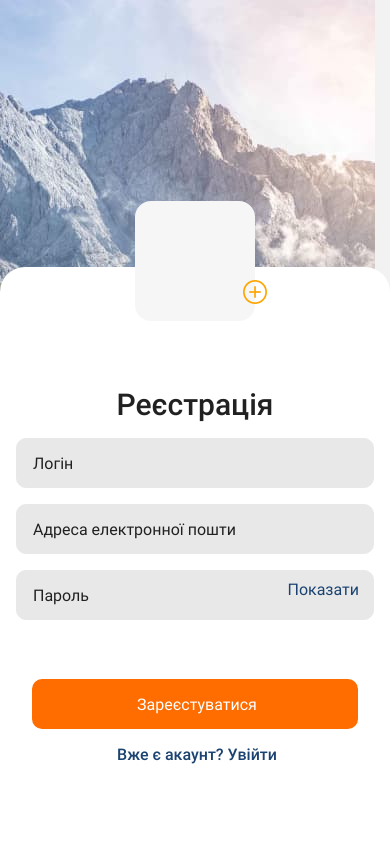
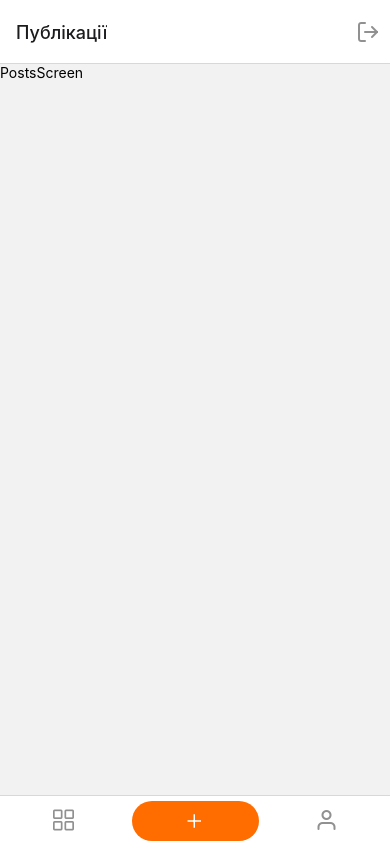
Before and after one commit to Laslold/react-native-hw, a React Native app in the folder mobile/: screen /Registration in a window 390 px wide. Built offline with nearby package versions, Linux system fonts and the light colour scheme.

Commit message:
add icon header

```diff
--- a/mobile/App.js
+++ b/mobile/App.js
@@ -6,7 +6,7 @@ import React from "react";
 import { useFonts } from "expo-font";
 
 const App = () => {
-  const isLogin = false; //true
+  const isLogin = true; //true or false
   const [fontsLoaded, fontError] = useFonts({
     mainRegular: require("./assets/fonts/Roboto-Regular.ttf"),
     mainBold: require("./assets/fonts/Roboto-Bold.ttf"),
--- a/mobile/src/Screens/private/index.js
+++ b/mobile/src/Screens/private/index.js
@@ -5,6 +5,7 @@ import { PostsScreen } from "../../components";
 import { CreatePostsScreen } from "../../components";
 import { ProfileScreen } from "../../components";
 import { AntDesign, Feather, Ionicons } from "@expo/vector-icons";
+import { TouchableOpacity } from "react-native";
 
 const MainTab = createBottomTabNavigator();
 // const options = { headerShown: true };
@@ -18,6 +19,14 @@ const PrivateRoutes = () => {
             <AntDesign name="appstore-o" size={24} color="#21212180" />
           ),
           tabBarShowLabel: false,
+          headerRight: () => (
+            <TouchableOpacity
+              style={{ marginRight: 10 }}
+              onPress={() => console.log("Hey im centered")}
+            >
+              <Feather name="log-out" size={24} color="#21212180" />
+            </TouchableOpacity>
+          ),
         }}
         name="Публікації"
         component={PostsScreen}
@@ -34,6 +43,14 @@ const PrivateRoutes = () => {
           tabBarShowLabel: false,
           tabBarIcon: ({ color, size }) => (
             <Ionicons name="add" size={24} color="#ffffff" />
+          ),
+          headerLeft: () => (
+            <TouchableOpacity
+              style={{ marginLeft: 10 }}
+              onPress={() => console.log("Hey im left")}
+            >
+              <Feather name="arrow-left" size={24} color="#21212180" />
+            </TouchableOpacity>
           ),
         }}
         name="Створити публікацію"
--- a/mobile/src/components/LoginScreen/LoginScreen.jsx
+++ b/mobile/src/components/LoginScreen/LoginScreen.jsx
@@ -1,4 +1,4 @@
-import React, { useState } from "react";
+import React, { useState, useCallback } from "react";
 import {
   View,
   StyleSheet,
@@ -19,29 +19,47 @@ const initialState = {
 const LoginScreen = (props) => {
   const { navigation } = props;
   const [state, setState] = useState(initialState);
-  // const [pass, setPass] = useState("");
-  const [showPass, setShowPass] = useState(false);
-  const [isShowKeyb, setIsShowKeyb] = useState(false);
+
+  const [show, setShow] = useState({
+    showPass: false,
+    isShowKeyb: false,
+  });
+  const [inputNameInFocus, setInputNameInFocus] = useState("");
 
   const handlePress = () => {
     navigation.navigate("Registration");
   };
-  const showPassword = () => {
-    setShowPass(!showPass);
-  };
-  const keyboardHide = () => {
-    setIsShowKeyb(false);
+  const showPassword = useCallback(() => {
+    setShow((prevShow) => ({ ...prevShow, showPass: !showPass }));
+  }, [setShow]);
+  const keyboardHide = useCallback(() => {
+    setInputNameInFocus("");
+    setShow((prevShow) => ({ ...prevShow, isShowKeyb: false }));
     Keyboard.dismiss();
-    console.log("state", state);
-    setState(initialState);
-  };
-  const keyboardBlurHiden = () => {
-    if (setIsShowKeyb(false)) {
+  }, [setShow]);
+  const keyboardBlurHiden = useCallback(() => {
+    setInputNameInFocus("");
+    if (!isShowKeyb) {
       return;
     }
-    setIsShowKeyb(false);
-  };
-  // console.log(`keyboadState`);
+    setShow((prevShow) => ({ ...prevShow, isShowKeyb: false }));
+  }, [setShow]);
+  const onFocusInput = useCallback(
+    (inputName) => {
+      setShow((prevShow) => ({ ...prevShow, isShowKeyb: true }));
+      setInputNameInFocus(inputName);
+    },
+    [setShow]
+  );
+  const onSubmit = useCallback(() => {
+    setShow((prevShow) => ({ ...prevShow, isShowKeyb: false }));
+
+    Keyboard.dismiss();
+    console.log("stateLogin", state);
+    setState(initialState);
+  }, [setShow]);
+  const { showPass, isShowKeyb } = show;
+
   return (
     <TouchableWithoutFeedback onPress={keyboardHide}>
       <View style={styles.container}>
@@ -59,11 +77,15 @@ const LoginScreen = (props) => {
                 style={{ ...styles.form, marginBottom: isShowKeyb ? 10 : 80 }}
               >
                 <TextInput
-                  style={styles.input}
+                  style={
+                    inputNameInFocus === "email"
+                      ? { ...styles.input, ...styles.active }
+                      : { ...styles.input, ...styles.default }
+                  }
                   placeholder="Адреса електронної пошти"
                   keyboardType="email-address"
-                  onFocus={() => setIsShowKeyb(true)}
-                  onBlur={() => keyboardBlurHiden()}
+                  onFocus={() => onFocusInput(`email`)}
+                  onBlur={keyboardBlurHiden}
                   value={state.email}
                   onChangeText={(value) =>
                     setState((prevState) => ({ ...prevState, email: value }))
@@ -71,7 +93,11 @@ const LoginScreen = (props) => {
                 />
                 <View style={styles.toggleInput}>
                   <TextInput
-                    style={styles.input}
+                    style={
+                      inputNameInFocus === "password"
+                        ? { ...styles.input, ...styles.active }
+                        : { ...styles.input, ...styles.default }
+                    }
                     placeholder="Пароль"
                     secureTextEntry={!showPass}
                     value={state.password}
@@ -81,10 +107,8 @@ const LoginScreen = (props) => {
                         password: value,
                       }))
                     }
-                    // value={pass}
-                    // onChangeText={(text) => setPass(text)}
-                    onFocus={() => setIsShowKeyb(true)}
-                    onBlur={() => keyboardBlurHiden()}
+                    onFocus={() => onFocusInput(`password`)}
+                    onBlur={keyboardBlurHiden}
                   />
                   <TouchableOpacity
                     onPress={showPassword}
@@ -97,7 +121,7 @@ const LoginScreen = (props) => {
                     )}
                   </TouchableOpacity>
                 </View>
-                <TouchableOpacity onPress={keyboardHide} style={styles.btn}>
+                <TouchableOpacity onPress={onSubmit} style={styles.btn}>
                   <Text style={styles.btnText}> Увійти</Text>
                 </TouchableOpacity>
                 <TouchableOpacity onPress={handlePress} style={styles.link}>
@@ -149,9 +173,6 @@ const styles = StyleSheet.create({
   },
   input: {
     borderWidth: 1,
-    borderColor: "#e8e8e8",
-    backgroundColor: "#e8e8e8",
-    // marginHorizontal: 16,
     marginTop: 16,
     height: 50,
     borderRadius: 10,
@@ -160,11 +181,18 @@ const styles = StyleSheet.create({
     fontFamily: "mainRegular",
     fontSize: 16,
   },
+  default: {
+    borderColor: "#e8e8e8",
+    backgroundColor: "#e8e8e8",
+  },
+  active: {
+    borderColor: "#ff6c00",
+    backgroundColor: "#ffffff",
+  },
   toggleInput: { width: "100%" },
   toggleBtn: {
     bottom: 40,
     alignSelf: "flex-end",
-    // left: 270,
   },
   visible: {
     color: "#1b4371",
--- a/mobile/src/components/RegistrationScreen/RegistrationScreen.jsx
+++ b/mobile/src/components/RegistrationScreen/RegistrationScreen.jsx
@@ -1,11 +1,10 @@
-import React, { useState } from "react";
+import React, { useState, useCallback } from "react";
 import {
   View,
   StyleSheet,
   Text,
   ImageBackground,
   TextInput,
-  Pressable,
   KeyboardAvoidingView,
   Platform,
   Keyboard,
@@ -22,28 +21,44 @@ const RegistrationScreen = (props) => {
   const { navigation } = props;
   // const [pass, setPass] = useState("");
   const [state, setState] = useState(initialState);
-  const [showPass, setShowPass] = useState(false);
-  const [isShowKeyb, setIsShowKeyb] = useState(false);
+  const [show, setShow] = useState({
+    showPass: false,
+    isShowKeyb: false,
+  });
+  const [inputNameInFocus, setInputNameInFocus] = useState("");
   const handlePress = () => {
     navigation.navigate("Login");
   };
-  const showPassword = () => {
-    setShowPass(!showPass);
-  };
-  const keyboardHide = () => {
-    setIsShowKeyb(false);
+  const showPassword = useCallback(() => {
+    setShow((prevShow) => ({ ...prevShow, showPass: !showPass }));
+  }, [setShow]);
+  const keyboardHide = useCallback(() => {
+    setInputNameInFocus("");
+    setShow((prevShow) => ({ ...prevShow, isShowKeyb: false }));
     Keyboard.dismiss();
-    console.log("state", state);
-    setState(initialState);
-  };
-  const keyboardBlurHiden = () => {
-    if (setIsShowKeyb(false)) {
+  }, [setShow]);
+  const keyboardBlurHiden = useCallback(() => {
+    setInputNameInFocus("");
+    if (!isShowKeyb) {
       return;
     }
+    setShow((prevShow) => ({ ...prevShow, isShowKeyb: false }));
+  }, [setShow]);
 
-    setIsShowKeyb(false);
-  };
-  console.log(`keyboadState`);
+  const onFocusInput = useCallback(
+    (inputName) => {
+      setShow((prevShow) => ({ ...prevShow, isShowKeyb: true }));
+      setInputNameInFocus(inputName);
+    },
+    [setShow]
+  );
+  const onSubmit = useCallback(() => {
+    setShow((prevShow) => ({ ...prevShow, isShowKeyb: false }));
+    Keyboard.dismiss();
+    console.log("stateRegister", state);
+    setState(initialState);
+  }, [setShow]);
+  const { showPass, isShowKeyb } = show;
   return (
     <TouchableWithoutFeedback onPress={keyboardHide}>
       <View style={styles.container}>
@@ -70,9 +85,13 @@ const RegistrationScreen = (props) => {
                 style={{ ...styles.form, marginBottom: isShowKeyb ? 10 : 80 }}
               >
                 <TextInput
-                  style={styles.input}
+                  style={
+                    inputNameInFocus === "nickname"
+                      ? { ...styles.input, ...styles.active }
+                      : { ...styles.input, ...styles.default }
+                  }
                   placeholder="Логін"
-                  onFocus={() => setIsShowKeyb(true)}
+                  onFocus={() => onFocusInput(`nickname`)}
                   onBlur={() => keyboardBlurHiden()}
                   value={state.nickname}
                   onChangeText={(value) =>
@@ -80,10 +99,14 @@ const RegistrationScreen = (props) => {
                   }
                 />
                 <TextInput
-                  style={styles.input}
+                  style={
+                    inputNameInFocus === "email"
+                      ? { ...styles.input, ...styles.active }
+                      : { ...styles.input, ...styles.default }
+                  }
                   placeholder="Адреса електронної пошти"
                   keyboardType="email-address"
-                  onFocus={() => setIsShowKeyb(true)}
+                  onFocus={() => onFocusInput(`email`)}
                   onBlur={() => keyboardBlurHiden()}
                   value={state.email}
                   onChangeText={(value) =>
@@ -92,7 +115,11 @@ const RegistrationScreen = (props) => {
                 />
                 <View style={styles.toggleInput}>
                   <TextInput
-                    style={styles.input}
+                    style={
+                      inputNameInFocus === "password"
+                        ? { ...styles.input, ...styles.active }
+                        : { ...styles.input, ...styles.default }
+                    }
                     placeholder="Пароль"
                     secureTextEntry={!showPass}
                     value={state.password}
@@ -102,7 +129,7 @@ const RegistrationScreen = (props) => {
                         password: value,
                       }))
                     }
-                    onFocus={() => setIsShowKeyb(true)}
+                    onFocus={() => onFocusInput(`password`)}
                     onBlur={() => keyboardBlurHiden()}
                   />
                   <TouchableOpacity
@@ -116,7 +143,7 @@ const RegistrationScreen = (props) => {
                     )}
                   </TouchableOpacity>
                 </View>
-                <TouchableOpacity onPress={keyboardHide} style={styles.btn}>
+                <TouchableOpacity onPress={onSubmit} style={styles.btn}>
                   <Text style={styles.btnText}> Зареєстуватися</Text>
                 </TouchableOpacity>
                 <TouchableOpacity onPress={handlePress} style={styles.link}>
@@ -184,9 +211,6 @@ const styles = StyleSheet.create({
   },
   input: {
     borderWidth: 1,
-    borderColor: "#e8e8e8",
-    backgroundColor: "#e8e8e8",
-    // marginHorizontal: 16,
     marginTop: 16,
     height: 50,
     borderRadius: 10,
@@ -194,6 +218,14 @@ const styles = StyleSheet.create({
     padding: 16,
     fontFamily: "mainRegular",
     fontSize: 16,
+  },
+  default: {
+    borderColor: "#e8e8e8",
+    backgroundColor: "#e8e8e8",
+  },
+  active: {
+    borderColor: "#ff6c00",
+    backgroundColor: "#ffffff",
   },
   toggleInput: { width: "100%" },
   toggleBtn: {
```
